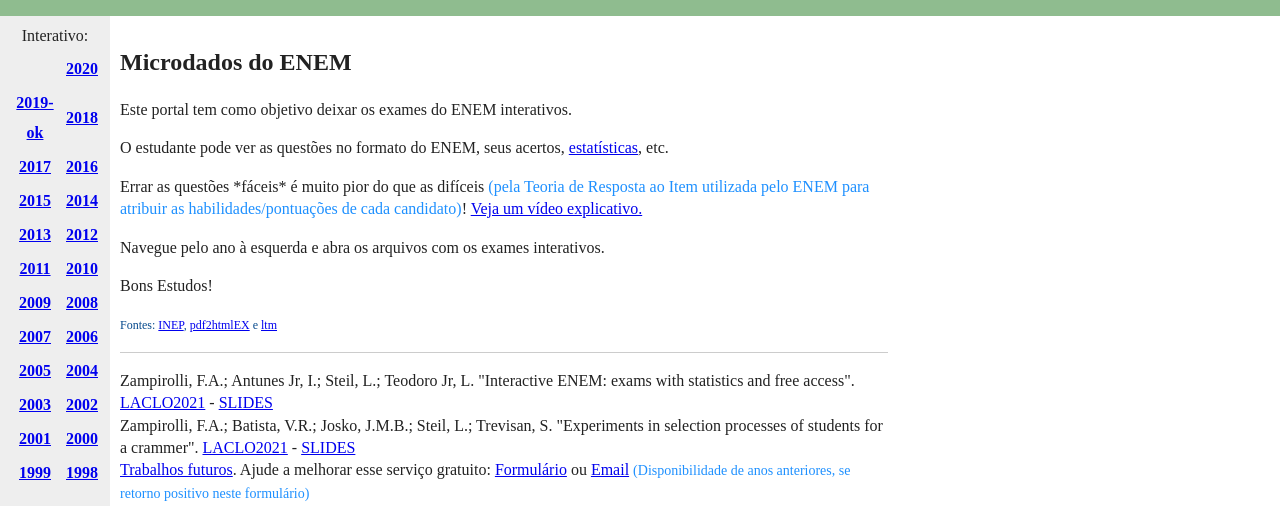
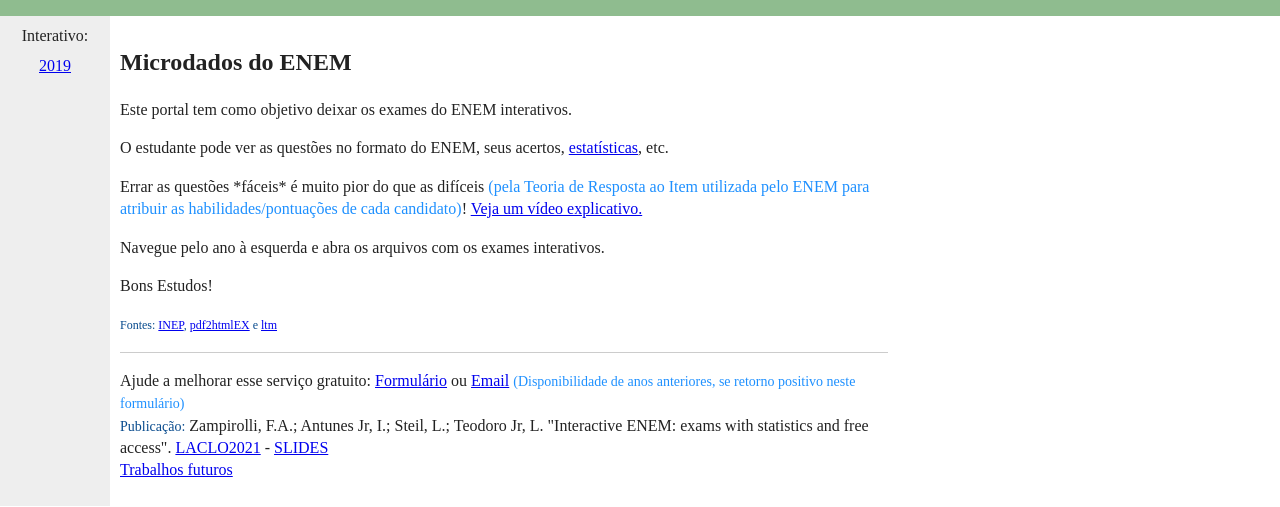
Before and after one commit to fzampirolli/ENEM, a plain HTML site: page index.html in a window 1280 px wide. Shown: the part 82-589 px from the top of the page. Drawn offline with Linux system fonts and the light colour scheme.

Commit message:
all_v2.sh

```diff
--- a/index.html
+++ b/index.html
@@ -61,63 +61,8 @@
 </div>
 
 <div id="nav">
-  Interativo: <br>
-
-<table>
-<thead>
-  <tr>
-    <th></th>
-    <th><a href="./2020" target="_blank">2020</a></th>
-  </tr>
-</thead>
-<tbody>
-  <tr>
-    <th><a href="./2019" target="_blank">2019-ok</a></th>
-    <th><a href="./2018" target="_blank">2018</a></th>
-  </tr>
-  <tr>
-    <th><a href="./2017" target="_blank">2017</a></th>
-    <th><a href="./2016" target="_blank">2016</a></th>
-  </tr>
-  <tr>
-    <th><a href="./2015" target="_blank">2015</a></th>
-    <th><a href="./2014" target="_blank">2014</a></th>
-  </tr>
-  <tr>
-    <th><a href="./2013" target="_blank">2013</a></th>
-    <th><a href="./2012" target="_blank">2012</a></th>
-  </tr>
-  <tr>
-    <th><a href="./2011" target="_blank">2011</a></th>
-    <th><a href="./2010" target="_blank">2010</a></th>
-  </tr>
-  <tr>
-    <th><a href="./2009" target="_blank">2009</a></th>
-    <th><a href="./2008" target="_blank">2008</a></th>
-  </tr>
-  <tr>
-    <th><a href="./2007" target="_blank">2007</a></th>
-    <th><a href="./2006" target="_blank">2006</a></th>
-  </tr>
-  <tr>
-    <th><a href="./2005" target="_blank">2005</a></th>
-    <th><a href="./2004" target="_blank">2004</a></th>
-  </tr>
-  <tr>
-    <th><a href="./2003" target="_blank">2003</a></th>
-    <th><a href="./2002" target="_blank">2002</a></th>
-  </tr>
-  <tr>
-    <th><a href="./2001" target="_blank">2001</a></th>
-    <th><a href="./2000" target="_blank">2000</a></th>
-  </tr>
-  <tr>
-    <th><a href="./1999" target="_blank">1999</a></th>
-    <th><a href="./1998" target="_blank">1998</a></th>
-    <th></th>
-  </tr>
-</tbody>
-</table>
+  Interativo:
+  <a href="./2019" target="_blank">2019</a><br>
 
 </div>
 
@@ -145,21 +90,17 @@
 
   <hr>
 
-  <p>
+  <p>Ajude a melhorar esse serviço gratuito:
+    <a href="https://levantamento.ufabc.edu.br/index.php/293112" target="_blank">Formulário</a> ou
+    <a href="mailto:fzampirolli@ufabc.edu.br" target="_blank">Email</a>
+    <span style="color: dodgerblue; font-size: 14px">
+      (Disponibilidade de anos anteriores, se retorno positivo neste formulário)</span><br>
+    <span style="color: #074a8d; font-size: 14px">Publicação:</span>
     Zampirolli, F.A.; Antunes Jr, I.;
     Steil, L.; Teodoro Jr, L.
     "Interactive ENEM: exams with statistics and free access". <a href="https://www.laclolala.com/#/laclo">LACLO2021</a>
     - <a href="http://mctest.ufabc.edu.br:8000/static/__LACLO21_enem.pdf">SLIDES</a><br>
-    Zampirolli, F.A.; Batista, V.R.; Josko, J.M.B.; Steil, L.; Trevisan, S.
-    "Experiments in selection processes of students for a crammer". <a
-      href="https://www.laclolala.com/#/laclo">LACLO2021</a> -
-    <a href="http://mctest.ufabc.edu.br:8000/static/__LACLO21_irt.pdf">SLIDES</a> <br>
-    <a href="working.html">Trabalhos futuros</a>.
-    Ajude a melhorar esse serviço gratuito:
-    <a href="https://levantamento.ufabc.edu.br/index.php/293112" target="_blank">Formulário</a> ou
-    <a href="mailto:fzampirolli@ufabc.edu.br" target="_blank">Email</a>
-    <span style="color: dodgerblue; font-size: 14px">
-      (Disponibilidade de anos anteriores, se retorno positivo neste formulário)</span>
+    <a href="working.html">Trabalhos futuros</a>
   </p>
 
 </div>
```
Also changed, not shown: enemANO.html (+3 -1 lines), _lixo0.html (deleted), _lixo1.html (deleted), 11 other files.
